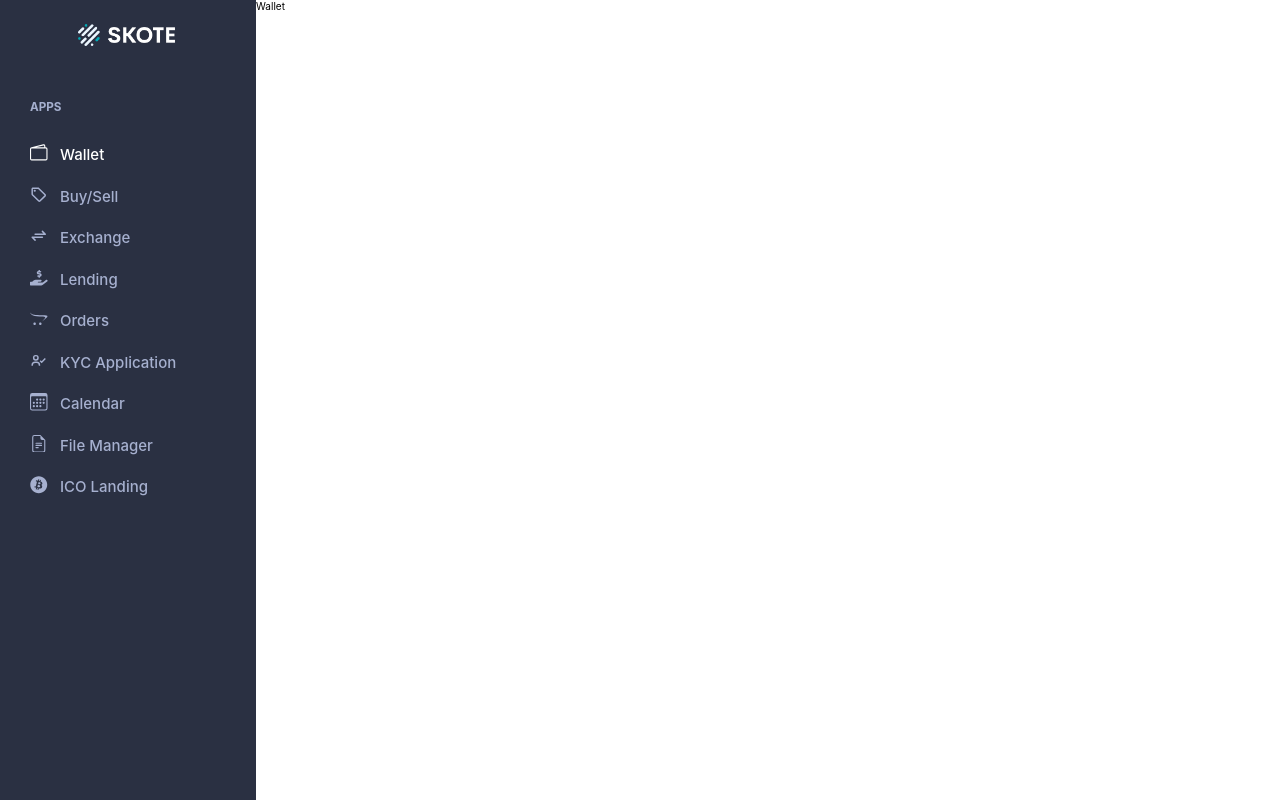
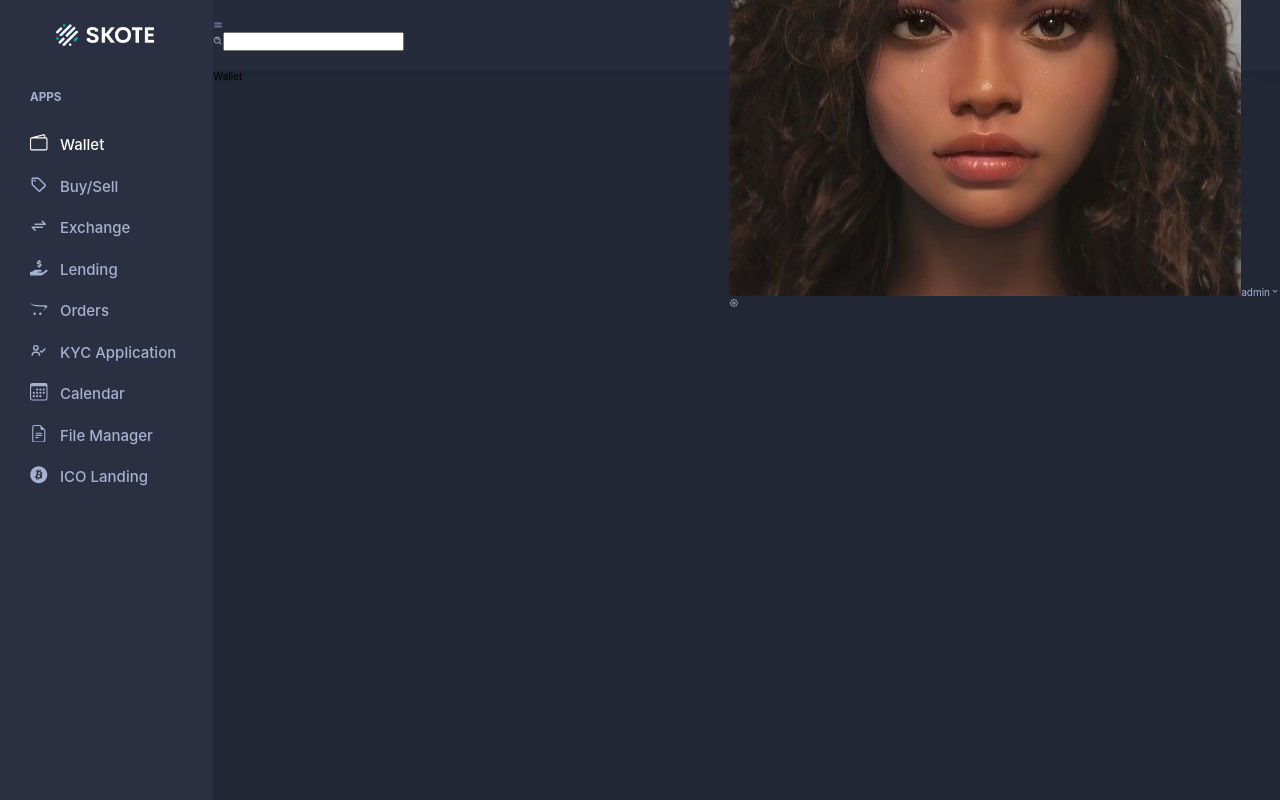
Before and after one commit to Dewaley/skote-dashboard, a React (Create React App) app: page /user in a window 1280 px wide. Built offline with nearby package versions, Linux system fonts and the light colour scheme; the HTML template or start-up script is replaced by a standard one.

Commit message:
initial layout

```diff
--- a/src/App.css
+++ b/src/App.css
@@ -4,6 +4,7 @@
   font-family: "Poppins", sans-serif;
   --dark-mode-items: #2a3042;
   --dark-mode-text: #a6b0cf;
+  --dark-mode-bg: #222736;
 }
 
 * {
@@ -45,7 +46,7 @@
 .deets {
   display: flex;
   flex-direction: column;
-  padding: 3rem 3rem;
+  padding: 2rem 3rem;
   gap: 3rem;
 }
 
@@ -80,3 +81,19 @@ ul {
 .sidebar .activeLink {
   color: white;
 }
+
+.Navbar {
+  height: 7rem;
+  width: 100%;
+  background-color: rgb(38, 43, 60);
+  box-shadow: 0 0.75rem 1.5rem rgb(18 38 63 / 3%);
+  color: var(--dark-mode-text);
+  display: flex;
+  justify-content: space-between;
+  align-items: center;
+}
+
+.mainLayout {
+  width: 100%;
+  background-color: var(--dark-mode-bg);
+}
--- /dev/null
+++ b/src/components/Navbar.jsx
@@ -0,0 +1,50 @@
+import { IoIosMenu } from "react-icons/io";
+import {
+  BiSearchAlt,
+  BiCustomize,
+  BiBell,
+  BiChevronDown,
+} from "react-icons/bi";
+import {TbSettings} from "react-icons/tb"
+import pfp from "../assets/pfp.jpg";
+
+const Navbar = () => {
+  return (
+    <div className='Navbar'>
+      <div className='left'>
+        <span className='hamburger'>
+          <IoIosMenu />
+        </span>
+        <form action=''>
+          <span className='search'>
+            <BiSearchAlt />
+          </span>
+          <input type='text' name='' id='' />
+        </form>
+      </div>
+      <div className='right'>
+        <div className='customize'>
+          <span>
+            <BiCustomize />
+          </span>
+        </div>
+        <div className='notification'>
+          <span className='number'>3</span>
+          <span className='bell'>
+            <BiBell />
+          </span>
+        </div>
+        <div className='user'>
+          <img src={pfp} alt='User pfp' />
+          <span className='name'>admin</span>
+          <span className='arrow'>
+            <BiChevronDown />
+          </span>
+        </div>
+        <div className="settings"><TbSettings/></div>
+      </div>
+    </div>
+  );
+};
+
+export default Navbar;
--- a/src/components/Sidebar.jsx
+++ b/src/components/Sidebar.jsx
@@ -119,7 +119,6 @@ const Sidebar = () => {
           </li>
         </ul>
       </nav>
-
     </div>
   );
 };
--- a/src/layout/AuthLayout.jsx
+++ b/src/layout/AuthLayout.jsx
@@ -1,12 +1,16 @@
 import React from "react";
 import Sidebar from "../components/Sidebar";
+import Navbar from "../components/Navbar";
 import { Outlet } from "react-router-dom";
 
 const AuthLayout = () => {
   return (
-    <div className="layout">
+    <div className='layout'>
       <Sidebar />
-      <Outlet />
+      <div className='mainLayout'>
+        <Navbar />
+        <Outlet />
+      </div>
     </div>
   );
 };
--- a/src/pages/Wallet.jsx
+++ b/src/pages/Wallet.jsx
@@ -2,7 +2,7 @@ import React from 'react'
 
 const Wallet = () => {
   return (
-    <div>Wallet</div>
+    <div className="wallet">Wallet</div>
   )
 }
 
```
Also changed, not shown: src/assets/pfp.jpg (added).
